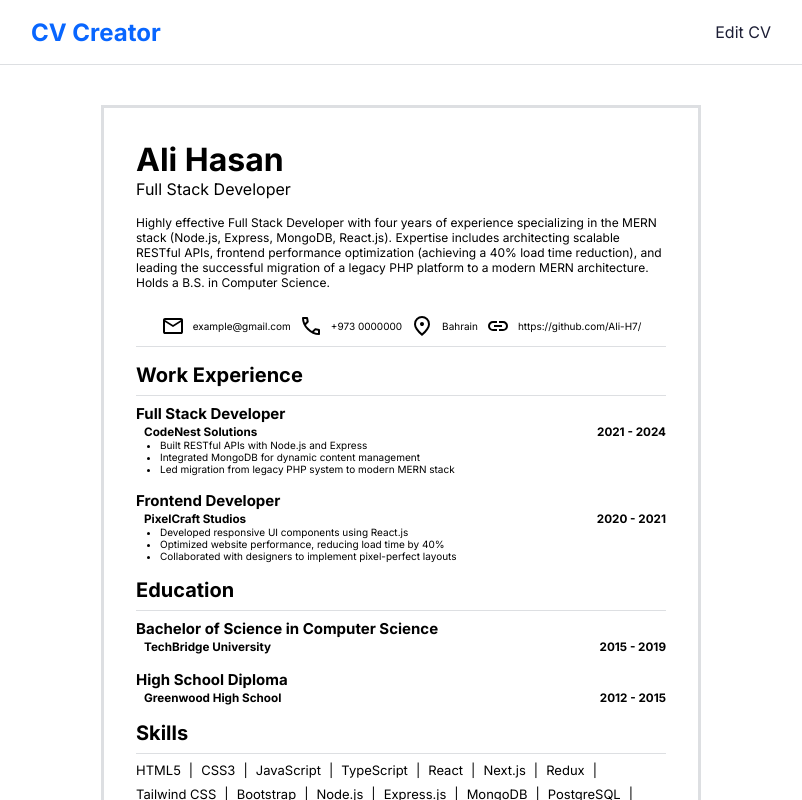
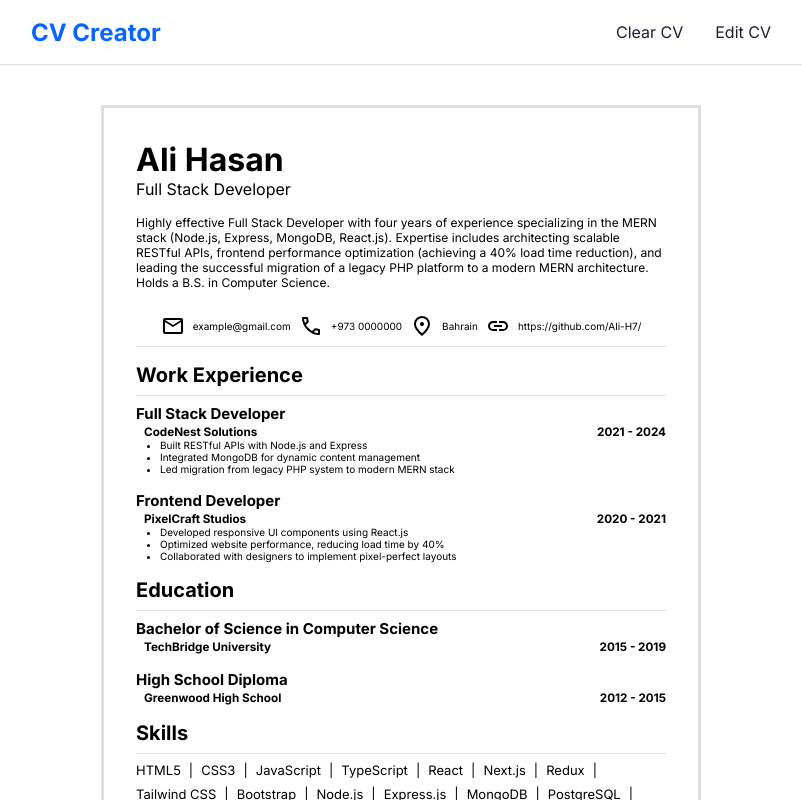
Before and after one commit to Ali-H7/cv-application, a React (Vite) app: page / in a window 1280 px wide. Shown: the top 800 px of the page, without its empty margins (239-1041 px from the left). Built offline with nearby package versions, Linux system fonts and the light colour scheme.

Commit message:
Add clear button
The clear button all entries in the CV

```diff
--- a/src/App.jsx
+++ b/src/App.jsx
@@ -3,7 +3,7 @@ import './App.css';
 import Navbar from './components/Navbar';
 import RenderCV from './components/RenderCV';
 import Edit from './components/Edit';
-import { profileData, workExperienceData, educationData, skillsData } from './cv-data';
+import { profileData, workExperienceData, educationData, skillsData, profileDataPreset } from './cv-data';
 
 
 function App() {
@@ -17,6 +17,12 @@ function App() {
   const data = { profile, workExperience, education, skills }
   const setters = { setProfile, setWorkExperience, setEducation, setSkills }
 
+  function clearData() {
+    setProfile(profileDataPreset);
+    setWorkExperience([]);
+    setEducation([]);
+    setSkills("");
+  }
 
   function handleEditButton() {
     SetEditStatus(!editStatus);
@@ -75,7 +81,7 @@ function App() {
 
   return (
     <div className='main-container'>
-      <Navbar status={editStatus} handleEdit={handleEditButton} />
+      <Navbar status={editStatus} handleEdit={handleEditButton} handleDataClear={clearData} />
       {!editStatus ? <RenderCV data={data} />
         : <Edit data={data} setters={setters} handlers={handlers} handleProfileEdits={handleProfileEdits} />}
     </div>
--- a/src/components/EditSection.jsx
+++ b/src/components/EditSection.jsx
@@ -64,8 +64,8 @@ function EditSection({ section, data, setter, handlers }) {
                             </div>
                             {item.listOfAchievements.map((achievement, i) => {
                                 return (
-                                    <div className={entryExpanded === item.id ? 'entry-shown' : 'entry-hidden'}>
-                                        <div key={achievement.id} className='achievement-entry'>
+                                    <div key={achievement.id} className={entryExpanded === item.id ? 'entry-shown' : 'entry-hidden'}>
+                                        <div className='achievement-entry'>
                                             <Input
                                                 label={'Achivement #' + (i + 1)}
                                                 inputType='text'
--- a/src/components/Navbar.jsx
+++ b/src/components/Navbar.jsx
@@ -1,13 +1,14 @@
 import '../styles/Navbar.css'
 
-function Navbar({ status, handleEdit }) {
+function Navbar({ status, handleEdit, handleDataClear }) {
 
     return (
         <div className="nav-bar-container">
             <nav className='nav-bar-content'>
                 <h1 className='logo'>CV Creator</h1>
                 <ul className='nav-bar-items'>
-                    <li className='edit-btn' onClick={handleEdit}><a>{status ? "View CV" : "Edit CV"}</a></li>
+                    <li className='nav-bar-btn' onClick={handleDataClear}><a>Clear CV</a></li>
+                    <li className='nav-bar-btn' onClick={handleEdit}><a>{status ? "View CV" : "Edit CV"}</a></li>
                 </ul>
             </nav>
         </div>
--- a/src/components/Section.jsx
+++ b/src/components/Section.jsx
@@ -1,3 +1,5 @@
+import React from 'react';
+
 function Section({ section, data }) {
     const sectionTitle = section.split('-')
         .map(word => word.charAt(0).toUpperCase() + word.slice(1))
@@ -29,10 +31,10 @@ function Section({ section, data }) {
                     {data.map((item, index) => {
                         const isOuterItem = (index === 0 && data.length < 1) || index === data.length - 1;
                         return (
-                            <>
-                                <li key={item}>{item.trim()}</li>
+                            <React.Fragment key={item}>
+                                <li>{item.trim()}</li>
                                 {!isOuterItem && <span>|</span>}
-                            </>
+                            </React.Fragment>
                         )
                     })}
                 </ul>
--- a/src/cv-data.js
+++ b/src/cv-data.js
@@ -72,3 +72,14 @@ export const educationData = [
 ];
 
 export const skillsData = 'HTML5, CSS3, JavaScript, TypeScript, React, Next.js, Redux, Tailwind CSS, Bootstrap, Node.js, Express.js, MongoDB, PostgreSQL, GitHub, REST APIs, GraphQL, Jest, Webpack, Vite, Docker, CI/CD'
+
+export const profileDataPreset = {
+    firstName: "",
+    lastName: "",
+    jobTitle: "",
+    aboutMe: "",
+    email: "",
+    phoneNumber: "",
+    location: "",
+    website: "",
+};
--- a/src/styles/Navbar.css
+++ b/src/styles/Navbar.css
@@ -29,7 +29,7 @@
     color: #0866ff;
 }
 
-.edit-btn:hover {
+.nav-bar-btn:hover {
     cursor: pointer;
     color: #0866ff;
 }
```
